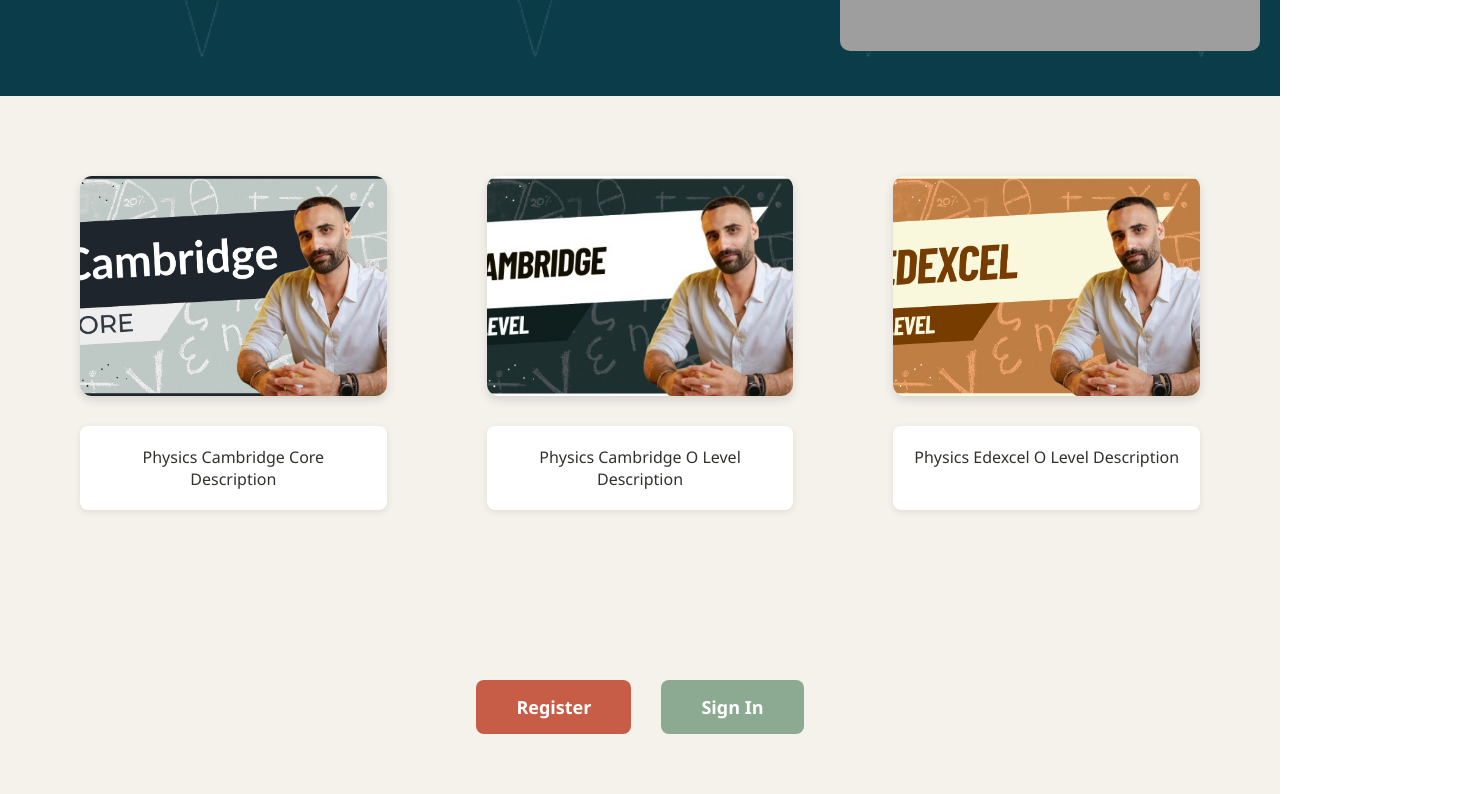
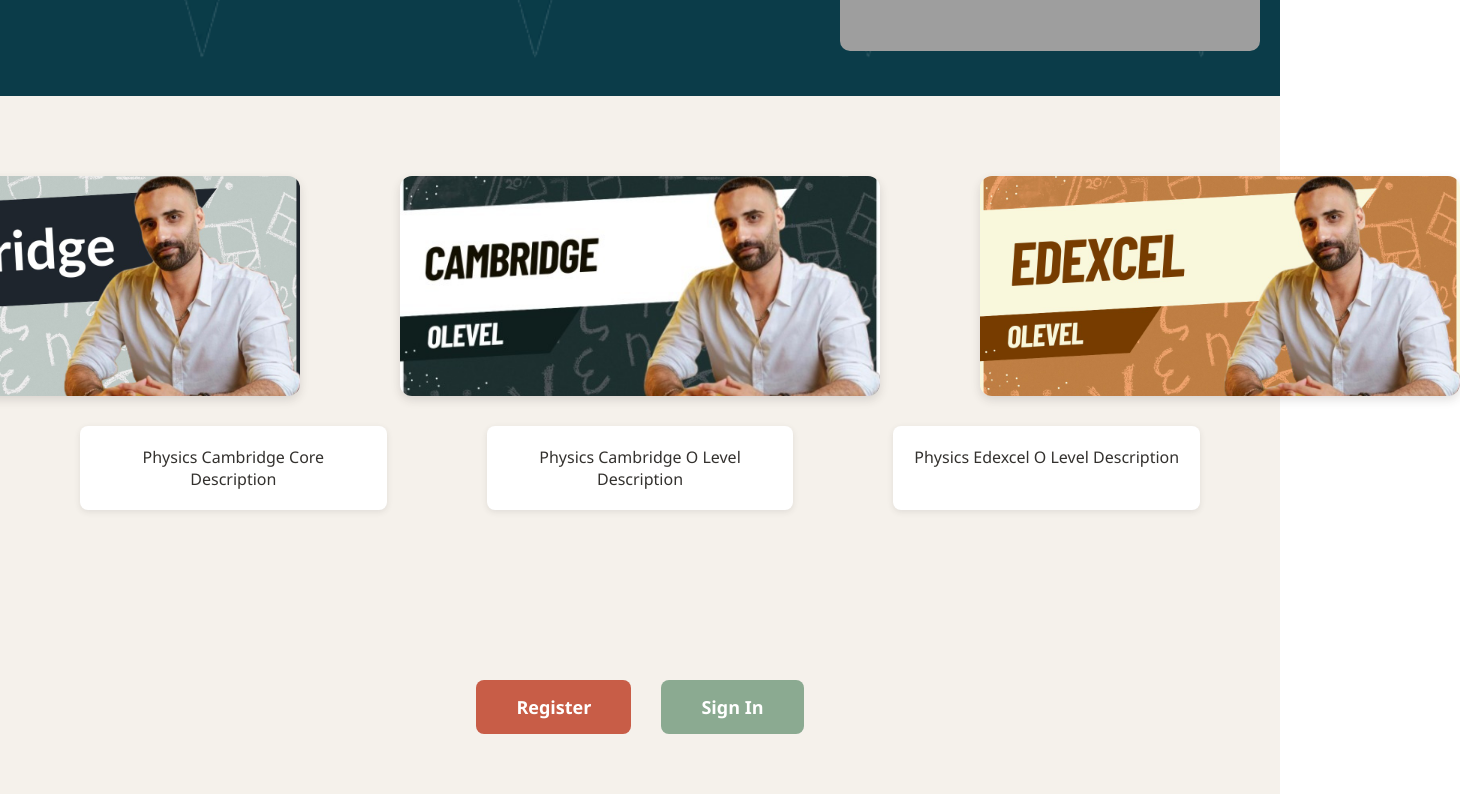
Before and after one commit to Darsh2984/MrMahmoudNagyFrontEnd, a React (Create React App) app: page / in a window 1280 px wide. Shown: the part 779-1573 px from the top of the page, 1460 px wide, since content can reach past the window. Built offline with nearby package versions, Linux system fonts and the light colour scheme; grey boxes are pictures that could not be loaded.

Commit message:
Update LandingPage.css

```diff
--- a/src/pages/LandingPage.css
+++ b/src/pages/LandingPage.css
@@ -95,12 +95,14 @@
 
 /* Image cards */
 .course-card {
-  flex: 1;
-  max-width: 480px;
-  height: 220px;
+  flex: none;               /* 🚀 prevent shrinking in column layout */
+  width: 100%;              /* take full width of parent */
+  max-width: 480px;         /* desktop limit */
+  height: 220px;            /* default height */
   border-radius: 12px;
   background-size: cover;
   background-position: center;
+  background-repeat: no-repeat; /* just in case */
   box-shadow: 0 4px 10px rgba(51, 49, 46, 0.15);
 }
 
```
